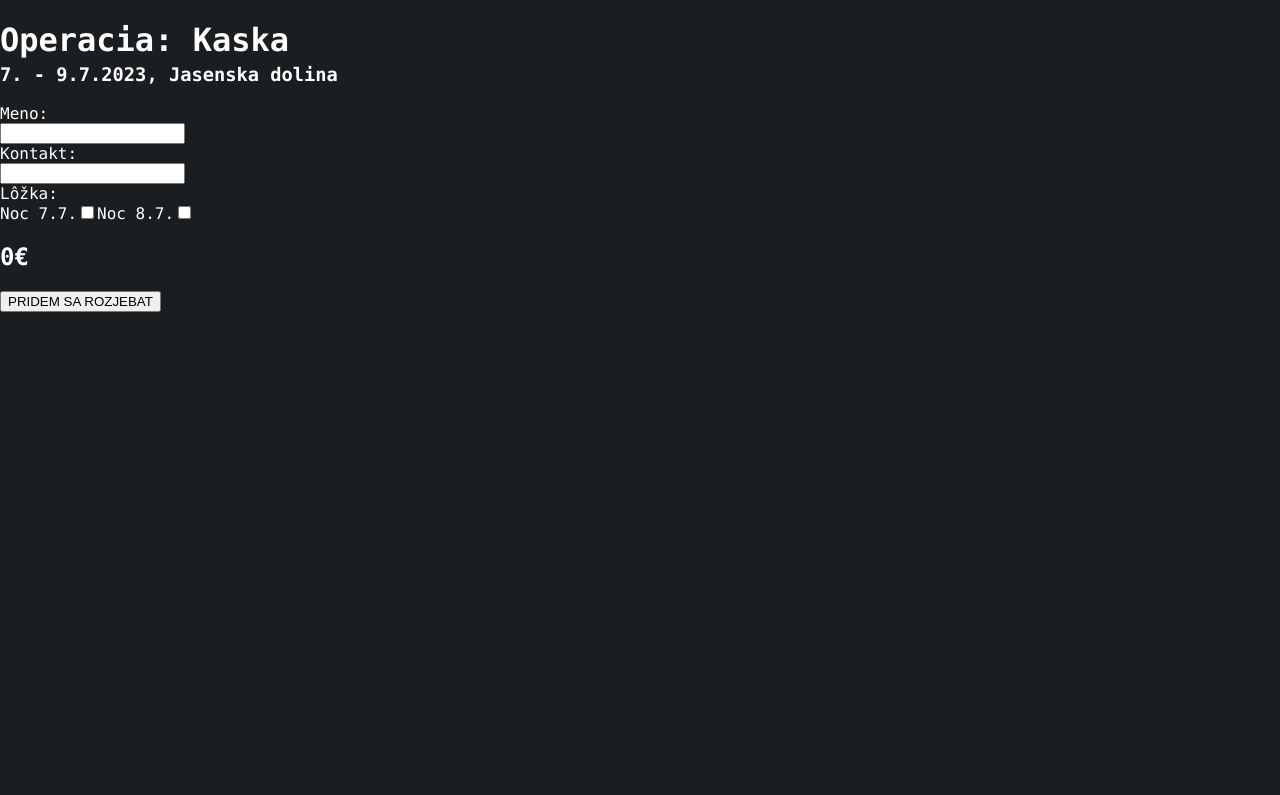
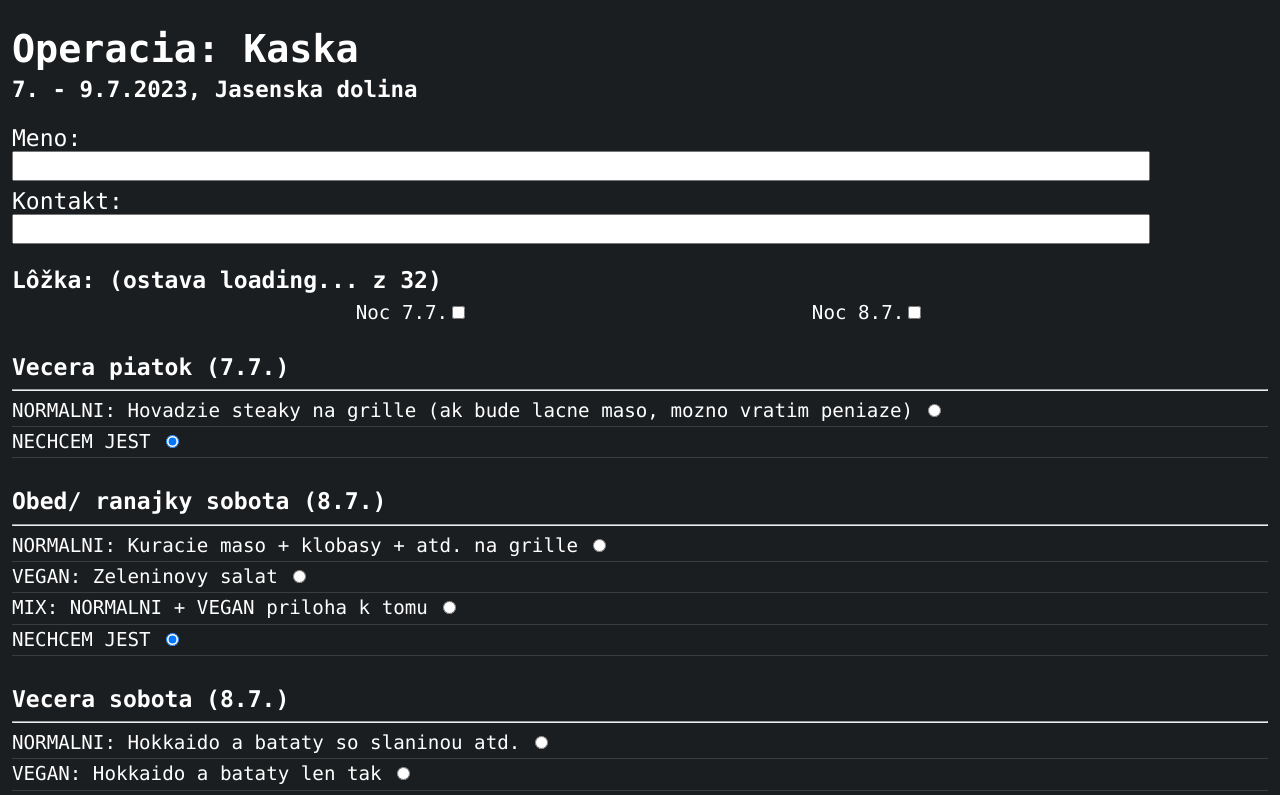
Before and after one commit to maklmor/kaska, a React (Create React App) app: page / in a window 1280 px wide. Shown: the top 795 px of the page. Built offline with nearby package versions, Linux system fonts and the light colour scheme; no server answers.

Commit message:
working version done

```diff
--- /dev/null
+++ b/src/components/Checkboxes.css
@@ -0,0 +1,6 @@
+.checkboxes .items{
+  display: flex;
+  justify-content: space-evenly;
+  margin-top: 8px;
+  margin-bottom: 30px;
+}
--- a/src/components/Checkboxes.js
+++ b/src/components/Checkboxes.js
@@ -1,4 +1,4 @@
-
+import './Checkboxes.css'
 
 export const Checkboxes = props => {
   const { fieldName, items, onChange, paymentHandle } = props
@@ -16,8 +16,10 @@ export const Checkboxes = props => {
 
   return (
     <div className='checkboxes' >
-      <div className='fieldName'>{fieldName}</div>
-      {items.map(renderCheckbox)}
+      <div className='title'>{fieldName}</div>
+      <div className='items'>
+        {items.map(renderCheckbox)}
+      </div>
     </div>
   )
 }
--- /dev/null
+++ b/src/components/Radios.css
@@ -0,0 +1,22 @@
+.radios {
+  margin: 30px 0;
+}
+
+.title {
+  margin-bottom: 2px;
+  font-size: 1.2em;
+  font-weight: bolder;
+}
+
+.radios .radio-label {
+  display: block;
+  text-align: justify;
+  margin: 5px 0;
+  padding-bottom: 7px;
+  line-height: 0.9em;
+  border-bottom: 1px solid #3d3d3d;
+}
+
+.radios input {
+  margin-left: 15px;
+}
--- /dev/null
+++ b/src/components/Radios.js
@@ -0,0 +1,37 @@
+import { useState } from 'react'
+import './Radios.css'
+
+export const Radios = props => {
+  const { data, fieldName, paymentHandle } = props
+  const { title, items,  defaultValue } = data
+  const [currentValue, setCurrentValue] = useState(defaultValue)
+  const prices = items.reduce((obj, item) => (obj[item.value] = item.price, obj), {})
+
+  const handleOptionClick = e => {
+    paymentHandle(price => price - prices[currentValue] + prices[e.target.value])
+    setCurrentValue(e.target.value)
+  }
+
+  const renderRadios = item => (
+    <label className='radio-label' key={item.title}>
+      {item.title}
+      <input
+        name={fieldName}
+        value={item.value}
+        checked={currentValue === item.value}
+        onClick={handleOptionClick}
+        type='radio'
+        required
+        readOnly
+        />
+    </label>
+  )
+
+  return (
+    <div className='radios'>
+      <div className='title'>{title}</div>
+      <hr/>
+      {items.map(renderRadios)}
+    </div>
+  )
+}
--- a/src/components/TextField.css
+++ b/src/components/TextField.css
@@ -1,3 +1,9 @@
 .text-field {
-  /* margin: 10px 0px; */
+  margin-bottom: 7px;
+  font-size: 1.2em;
 }
+
+.text-field input {
+  width: 90%;
+  font-size: 0.9em;
+}
--- a/src/index.css
+++ b/src/index.css
@@ -8,7 +8,8 @@ body {
 
     /* user added global css */
     font-family: "Consolas", monospace;
-    color: white;
+    font-size: 1.2em;
+    color: rgb(255, 255, 255);
     background-color: #1B1E20;
 
   }
--- a/src/pages/ConfirmationPage.css
+++ b/src/pages/ConfirmationPage.css
@@ -0,0 +1,31 @@
+h1 {
+  margin-bottom: 5px;
+  font-size: 2em;
+}
+
+h3 {
+  margin-top: 0;
+}
+
+.confirmation-text {
+  /* display: flex;
+  justify-self: center; */
+  text-align: center;
+}
+
+.money-text {
+  /* display: flex;
+  justify-self: center; */
+  text-align: center;
+}
+
+.iban {
+  text-align: center;
+  padding: 6px 0 10px;
+  border: 1px solid #5675cc;
+  font-size: 0.93em;
+}
+
+.whole-page {
+  margin: 0 12px;
+}
--- a/src/pages/ConfirmationPage.js
+++ b/src/pages/ConfirmationPage.js
@@ -1,9 +1,17 @@
+import './ConfirmationPage.css'
 
 export const ConfirmationPage = () => {
 
   return (
-    <div>
-      AYO CONFIRMATION PAGE
+    <div className='whole-page'>
+      <h1 className='confirmation-text'>
+        Registracia bola uspesna 🚀✅
+      </h1>
+      <hr />
+      <h3 className='money-text'>
+        peniaze prosim poslite na ucet nizsie a do poznamky uvedte svoje meno
+      </h3>
+      <h4 className='iban'>💸 SK11 0200 0000 0039 3749 7857 💸</h4>
     </div>
   )
 }
--- a/src/pages/HomePage.css
+++ b/src/pages/HomePage.css
@@ -1,11 +1,41 @@
 h1 {
   margin-bottom: 5px;
+  font-size: 2.1em;
 }
 
 h3 {
   margin-top: 0;
 }
 
+
+.whole-page {
+  margin: 0 12px;
+}
+
+.text-fields {
+  margin: 23px 0;
+}
+
+.total h2{
+  margin-top: -20px;
+  margin-bottom: 10px;
+  font-size: 3em;
+  color: rgb(47, 255, 57);
+}
+
+.submit-button-div {
+  display: flex;
+  margin: 10px 0 50px;
+  justify-content: center;
+  flex-direction: column;
+
+}
+
 .error-message {
   color: red;
 }
+
+button.submit {
+  height: 2.5em;
+  font-size: 1.3em;
+}
--- a/src/pages/HomePage.js
+++ b/src/pages/HomePage.js
@@ -1,18 +1,24 @@
 import cx from 'classnames'
-import { useState } from 'react'
+import { useEffect, useState } from 'react'
 import { useNavigate } from 'react-router-dom'
 import { Checkboxes } from '../components/Checkboxes'
 import { TextField } from '../components/TextField'
-import { ERROR_MESSAGE, SLEEPING_OPTIONS_ITEMS } from '../staticData'
-import { isNullOrEmpty, sendForm } from '../utils'
+import { ERROR_MESSAGE, FOOD_DATA, SLEEPING_OPTIONS_ITEMS } from '../staticData'
+import { getCounter, isNullOrEmpty, sendForm, updateCounter } from '../utils'
+import { Radios } from '../components/Radios'
 import './HomePage.css'
 
 export const HomePage = () => {
   const [total, setTotal] = useState(0)
   const [errorCode, setErrorCode] = useState(0)
   const [isFormValid, setIsFormValid] = useState(true)
+  const [numberOfRegistered, setNumberOfRegistered] = useState(null)
+  const numberOfRegisteredLabel = isNullOrEmpty(numberOfRegistered) ? 'loading...' : 32 - numberOfRegistered
   const navigate = useNavigate()
 
+  useEffect(() => {
+    getCounter().then(value => setNumberOfRegistered(value || 0))
+  }, [])
 
   const handleSubmitClick = e => {
     e.preventDefault()
@@ -30,6 +36,7 @@ export const HomePage = () => {
       setErrorCode(2)
       return
     }
+    updateCounter(numberOfRegistered + 1)
     navigate('/confirmation')
   }
 
@@ -40,21 +47,25 @@ export const HomePage = () => {
   }
 
   return (
-    <div>
+    <div className='whole-page'>
       <h1>Operacia: Kaska</h1>
       <h3>7. - 9.7.2023, Jasenska dolina</h3>
 
       <form method='post' onSubmit={handleSubmitClick}>
-        <TextField fieldName='Meno:' />
-        {/* <br/> */}
-        <TextField fieldName='Kontakt:' />
-        <Checkboxes fieldName='Lôžka:' items={SLEEPING_OPTIONS_ITEMS} paymentHandle={setTotal} />
+        <div className='text-fields'>
+          <TextField fieldName='Meno:' />
+          <TextField fieldName='Kontakt:' />
+        </div>
+        <Checkboxes fieldName={`Lôžka:  (ostava ${numberOfRegisteredLabel} z 32)`} items={SLEEPING_OPTIONS_ITEMS} paymentHandle={setTotal} />
+        {FOOD_DATA.map(day => <Radios fieldName={day.fieldName} data={day} paymentHandle={setTotal} key={day.fieldName} />)}
         <div className='total'>
           <h2>{`${total}€`}</h2>
         </div>
-        <button type="submit">PRIDEM SA ROZJEBAT</button>
+        <div className='submit-button-div'>
+          <h4 className={cx('error-message', { hidden: isFormValid })}>{ERROR_MESSAGE[errorCode]}</h4>
+          <button className='submit' type="submit">PRIDEM SA ROZJEBAT</button>
+        </div>
       </form>
-      <h4 className={cx('error-message', { hidden: isFormValid })}>{ERROR_MESSAGE[errorCode]}</h4>
 
     </div>
   )
--- a/src/staticData.js
+++ b/src/staticData.js
@@ -14,3 +14,72 @@ export const ERROR_MESSAGE = {
   1: 'Formular nebol vyplneny spravne',
   2: 'Pri ukladani nastal problem - skuste sa prosim registrovat neskor, alebo to urobte priamo'
 }
+
+export const FOOD_DATA = [
+  {
+    fieldName: 'fridayEveningFood',
+    title: 'Vecera piatok (7.7.)',
+    defaultValue: 'foodNull',
+    items: [
+      {
+        title: 'NORMALNI: Hovadzie steaky na grille \n(ak bude lacne maso, mozno vratim peniaze)',
+        value: 'fridayEveningNormal',
+        price: 5
+      },
+      {
+        title: 'NECHCEM JEST',
+        value: 'foodNull',
+        price: 0
+      },
+    ],
+  },
+  {
+    fieldName: 'saturdayLunchFood',
+    title: 'Obed/ ranajky sobota (8.7.)',
+    defaultValue: 'foodNull',
+    items: [
+      {
+        title: 'NORMALNI: Kuracie maso + klobasy + atd. na grille',
+        value: 'saturdayLunchNormal',
+        price: 4
+      },
+      {
+        title: 'VEGAN: Zeleninovy salat',
+        value: 'saturdayLunchVegan',
+        price: 2
+      },
+      {
+        title: 'MIX: NORMALNI + VEGAN priloha k tomu',
+        value: 'saturdayLunchMix',
+        price: 6
+      },
+      {
+        title: 'NECHCEM JEST',
+        value: 'foodNull',
+        price: 0
+      },
+    ],
+  },
+  {
+    fieldName: 'saturdayEveningFood',
+    title: 'Vecera sobota (8.7.)',
+    defaultValue: 'foodNull',
+    items: [
+      {
+        title: 'NORMALNI: Hokkaido a bataty so slaninou atd.',
+        value: 'saturdayEveningNormal',
+        price: 2
+      },
+      {
+        title: 'VEGAN: Hokkaido a bataty len tak',
+        value: 'saturdayEveningVegan',
+        price: 2
+      },
+      {
+        title: 'NECHCEM JEST',
+        value: 'foodNull',
+        price: 0
+      },
+    ],
+  },
+]
--- a/src/utils.js
+++ b/src/utils.js
@@ -3,42 +3,65 @@ export const isNullOrEmpty = value => (
   value === undefined || value === null|| value === '' || value === [] || value === {}
 )
 
-
-const LOCAL_JSON_STORAGE_FILE_PATH = 'registration_DB.json'
-
 export const sendForm = jsonForm => {
+  createRegistrationBin(JSON.stringify(jsonForm))
   return true
 }
 
-const JSON_SECURITY_KEY = 'chatakaska'
+export const getCounter = () => (
+  new Promise(resolve => {
+    readCounterBin(resolve)
+  })
+)
 
-export const createBinJSON = json => {
-  const request = new XMLHttpRequest();
-  request.open("POST", "https://json.extendsclass.com/bin", true);
-  request.setRequestHeader("Api-key", "2086dd72-1356-11ee-9a8b-0242ac110002");
-  request.setRequestHeader("Security-key", JSON_SECURITY_KEY);
-  request.setRequestHeader("Private", "true");
-  request.onreadystatechange = () => {
-  };
-  request.send('{"name": "my JSON"}');
-  // https://extendsclass.com/api/json-storage/bin/2086dd72-1356-11ee-9a8b-0242ac110002
+export const updateCounter = value => {
+  updateCounterBin(JSON.stringify({ numberOfRegistered: value }))
 }
 
-export const getBinJSON = () => {
+const JSON_CREATE_BIN_KEY = '$2b$10$N7v47ql2yV6V57fjNjOqgeFaERkJtErHakT75gtB9gPbMVpQZ6Ke6'
+const JSON_SUBMISSIONS_COLLECTION_ID = '649a1f898e4aa6225eb4ec4a'
+const JSON_REGISTRATION_COUNTER_BIN_KEY = '$2b$10$MiQPLzukw6cgiTreEbT8KOyfDLPKVtVnXtGWlxBuoFO/JFtQSTeEW'
+const JSON_REGISTRATION_COUNTER_BIN_ID = '649a27249d312622a3762bc0'
+
+export const createRegistrationBin = jsonStr => {
   const request = new XMLHttpRequest();
-  request.open("GET", "https://json.extendsclass.com/bin/38f6e9845a39", true);
-  request.setRequestHeader("Security-key", JSON_SECURITY_KEY);
   request.onreadystatechange = () => {
-    alert(request.responseText);
+    if (request.readyState === XMLHttpRequest.DONE) {
+      console.log(request.responseText);
+    }
   };
+
+  request.open("POST", "https://api.jsonbin.io/v3/b", true);
+  request.setRequestHeader("Content-Type", "application/json");
+  request.setRequestHeader("X-Collection-Id", JSON_SUBMISSIONS_COLLECTION_ID);
+  request.setRequestHeader("X-Access-Key", JSON_CREATE_BIN_KEY);
+  request.send(jsonStr);
+}
+
+export const readCounterBin = (fn) => {
+  const request = new XMLHttpRequest();
+  request.onreadystatechange = () => {
+    if (request.readyState === XMLHttpRequest.DONE) {
+      console.log(JSON.parse(request.responseText)?.record?.numberOfRegistered);
+      fn(JSON.parse(request.responseText)?.record?.numberOfRegistered)
+    }
+  };
+
+  request.open("GET", `https://api.jsonbin.io/v3/b/${JSON_REGISTRATION_COUNTER_BIN_ID}`, true);
+  request.setRequestHeader("X-Access-Key", JSON_REGISTRATION_COUNTER_BIN_KEY);
   request.send();
 }
 
-export const updateBinJSON = () => {
+export const updateCounterBin = jsonStr => {
   const request = new XMLHttpRequest();
-  request.open("PUT", "https://json.extendsclass.com/bin/38f6e9845a39", true);
-  request.setRequestHeader("Security-key", JSON_SECURITY_KEY);
   request.onreadystatechange = () => {
+    if (request.readyState === XMLHttpRequest.DONE) {
+      console.log(request.responseText);
+    }
   };
-  request.send('{"name": "my updated JSON"}');
+
+  request.open("PUT", `https://api.jsonbin.io/v3/b/${JSON_REGISTRATION_COUNTER_BIN_ID}`, true);
+  request.setRequestHeader("Content-Type", "application/json");
+  request.setRequestHeader("X-Access-Key", JSON_REGISTRATION_COUNTER_BIN_KEY);
+  request.send(jsonStr);
 }
```
